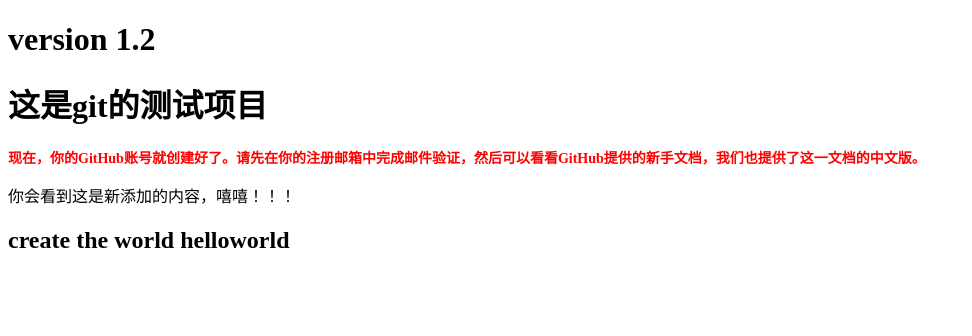
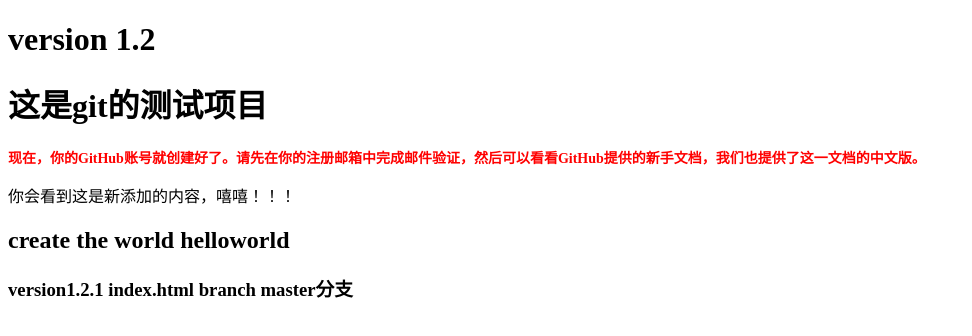
Before and after one commit to lh57494110/demo01, a plain HTML site: page index.html in a window 1280 px wide. Shown: the whole page, without its empty margins (0-972 px from the left). Drawn offline with Linux system fonts and the light colour scheme.

Commit message:
branch master index.html version1.2.1

```diff
--- a/index.html
+++ b/index.html
@@ -12,5 +12,6 @@
 	<p class="one">现在，你的GitHub账号就创建好了。请先在你的注册邮箱中完成邮件验证，然后可以看看GitHub提供的新手文档，我们也提供了这一文档的中文版。</p>
 	<p>你会看到这是新添加的内容，嘻嘻！！！</p>
 	<h2>create the world helloworld</h2>
+	<h3>version1.2.1 index.html branch master分支</h3>
 </body>
 </html>
```
